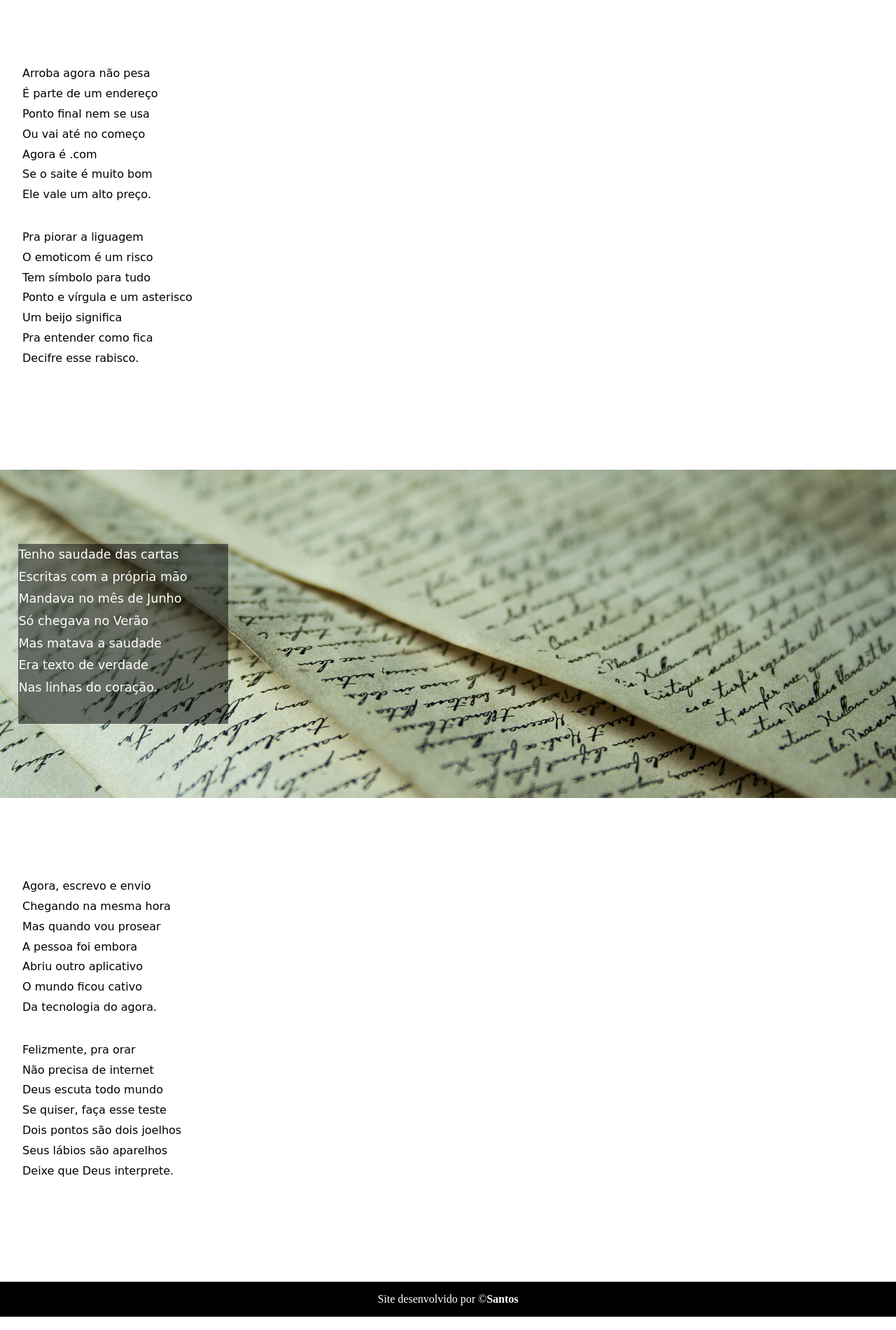
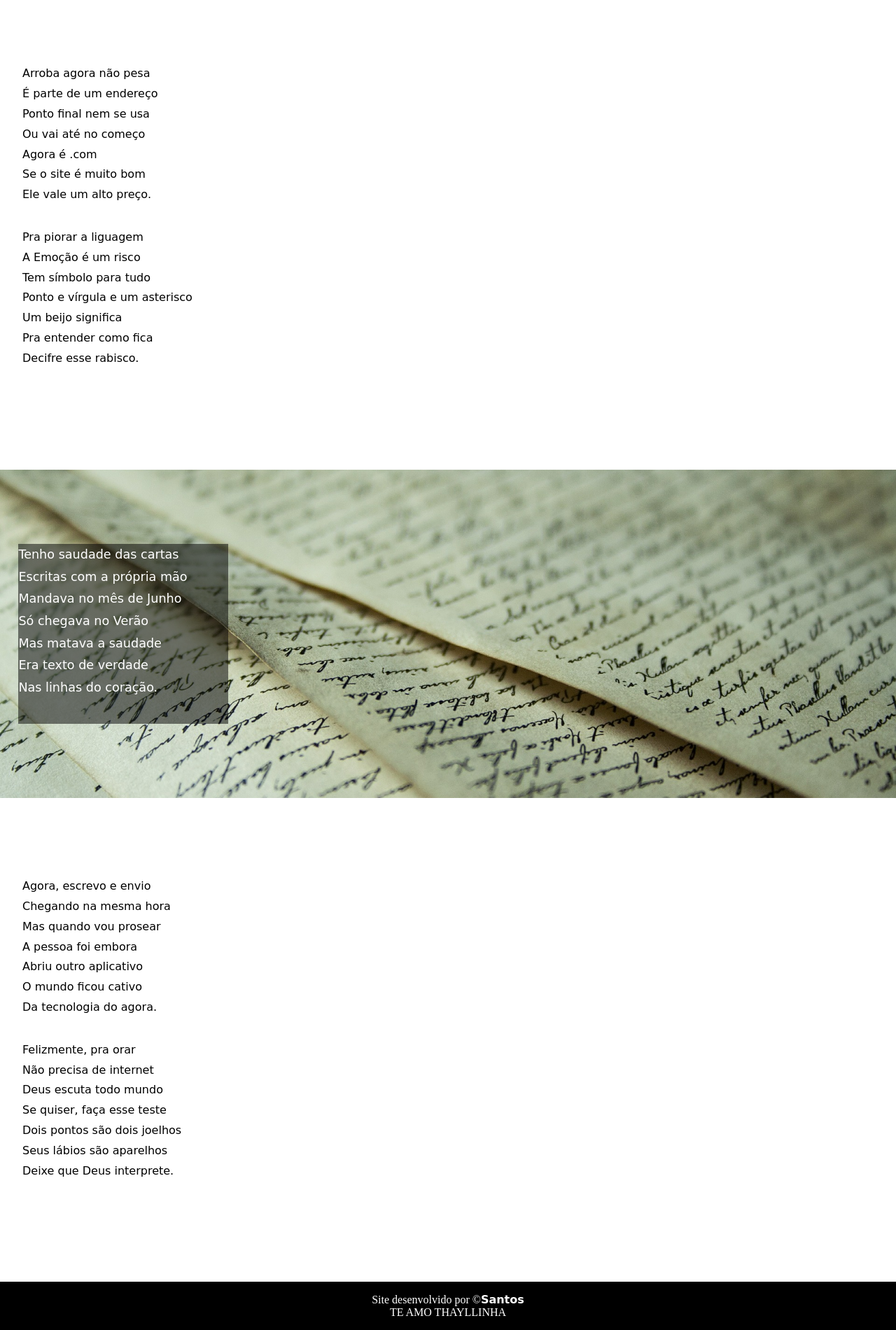
Before and after one commit to nICOLLA802/html.ccs, a plain HTML site: page desafios/Projeto-cordel/index2.html in a window 1280 px wide. Shown: the part 1070-2970 px from the top of the page at 70% size. Drawn offline with Linux system fonts and the light colour scheme.

Commit message:
ALTEREI O NOME SITE

```diff
--- a/desafios/Projeto-cordel/index2.html
+++ b/desafios/Projeto-cordel/index2.html
@@ -46,12 +46,12 @@
         Ponto final nem se usa<br>
         Ou vai até no começo<br>
         Agora é .com<br>
-        Se o saite é muito bom<br>
+        Se o site é muito bom<br>
         Ele vale um alto preço.<br>
     </p>
     <p>
         Pra piorar a liguagem<br>
-        O emoticom é um risco<br>
+        A Emoção é um risco<br>
         Tem símbolo para tudo<br>
         Ponto e vírgula e um asterisco<br>
         Um beijo significa<br>
@@ -96,6 +96,7 @@
 </section>
 <footer>
     Site desenvolvido por &copy;<a href="https://www.instagram.com/the_nicollas?utm_source=ig_web_button_share_sheet&igsh=ZDNlZDc0MzIxNw==" target="_blank" >Santos</a>
+    <p>TE AMO THAYLLINHA</p>
 </footer>
 </body>
 </html>
--- a/desafios/Projeto-cordel/style2.css
+++ b/desafios/Projeto-cordel/style2.css
@@ -88,4 +88,9 @@ footer{
     position: relative;
     bottom: 0;
     width: 100%;
+
 }
+footer > a{
+    font-family: 'Lucida Handwriting', cursive;
+
+}
```
